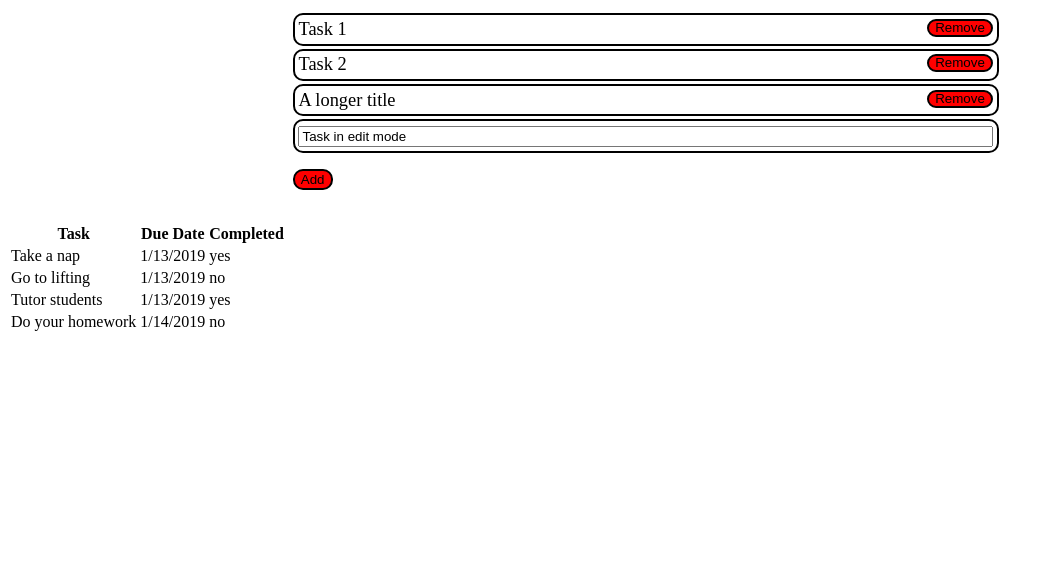
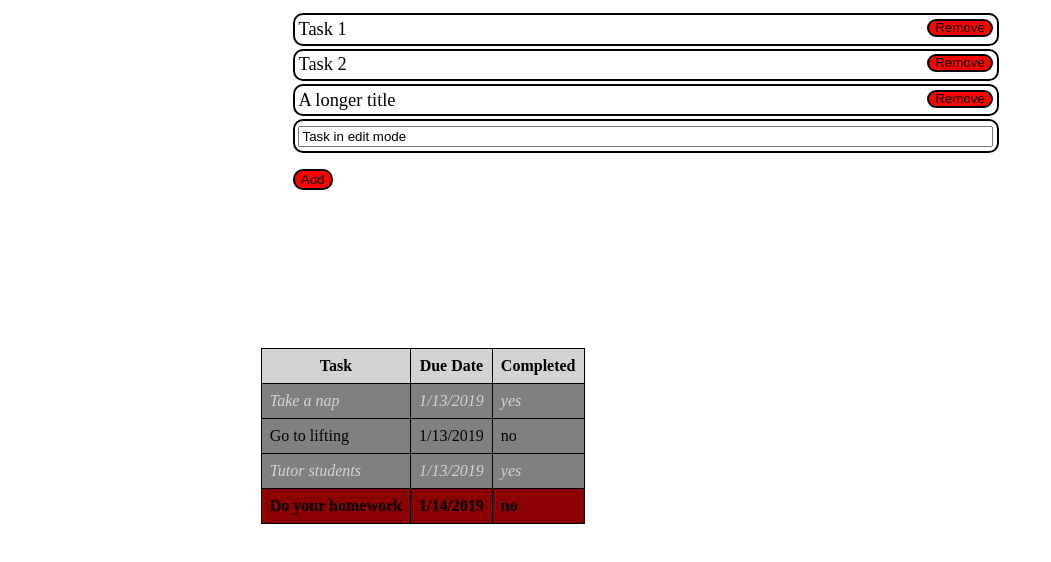
Before and after one commit to millerlu19/WebAppsLabs, a plain HTML site: page Lab1/sample.html in a window 1280 px wide. Shown: the part 250-812 px from the top of the page, without its empty margins (0-1051 px from the left). Drawn offline with Linux system fonts and the light colour scheme.

Commit message:
added rest of css rules

```diff
--- a/Lab1/ourModifications.css
+++ b/Lab1/ourModifications.css
@@ -71,3 +71,37 @@ input[type="button"]:hover {
 	background-color: green;
 	border-radius: 10px;
 }
+
+table {
+	margin-left: 20%;
+	margin-right: 20%;
+	margin-top: 10%;
+	margin-bottom: 10%;
+
+	background-color: gray;
+	border: 1px solid gray;
+	border-collapse: collapse;
+}
+
+td, th {
+	padding: 0.5em 0.5em 0.5em 0.5em;
+	border: 1px solid black;
+}
+
+td:hover {
+	background-color: blue;
+}
+
+th {
+	background-color: lightgray;
+}
+
+.urgent {
+	background-color: darkred;
+	font-weight: bold;
+}
+
+tr[class="completed"] {
+	font-style: italic;
+	color: lightgray;
+}
```
